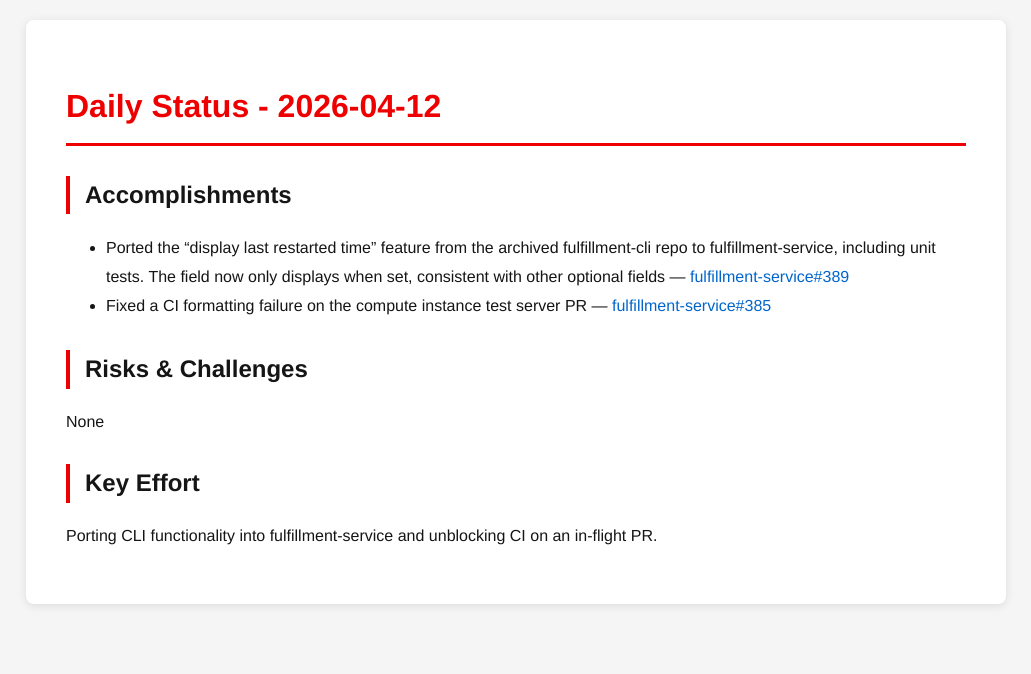
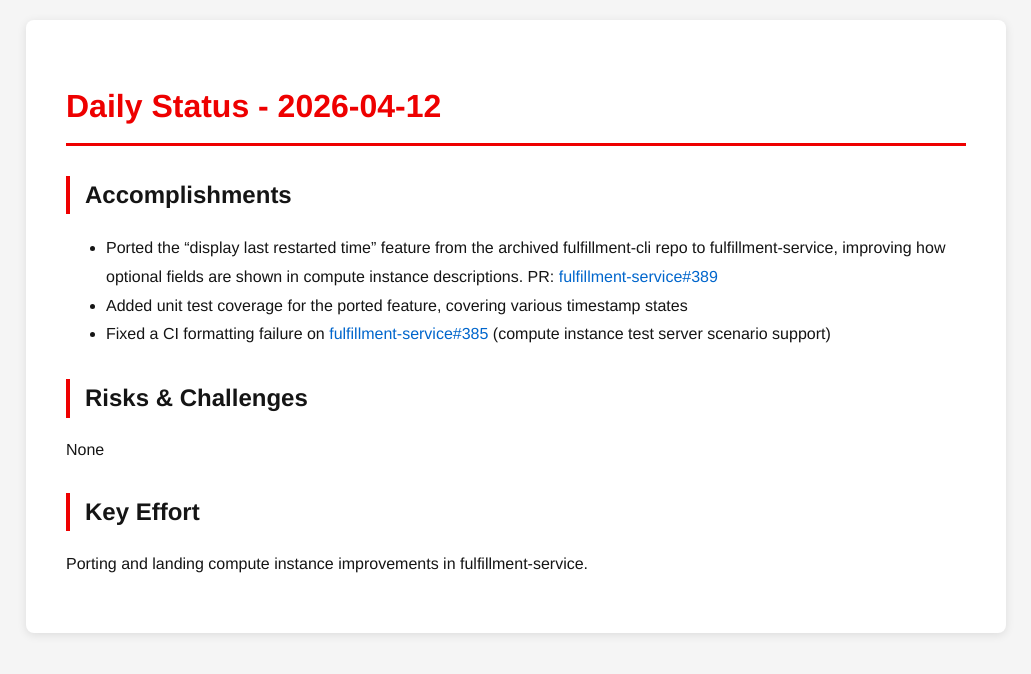
Before and after one commit to tzvatot/daily-status, a Jekyll site: the page built from 2026-04-12.md, in a window 1280 px wide. Shown: the top 674 px of the page, without its empty margins (124-1155 px from the left). Built offline with Jekyll 4.4.1, drawn with Linux system fonts in a browser that asks for light colours.

Commit message:
Daily status update - 2026-04-12

```diff
--- a/2026-04-12.md
+++ b/2026-04-12.md
@@ -7,11 +7,12 @@ date: 2026-04-12
 # Daily Status - 2026-04-12
 
 ## Accomplishments
-- Ported the "display last restarted time" feature from the archived fulfillment-cli repo to fulfillment-service, including unit tests. The field now only displays when set, consistent with other optional fields — [fulfillment-service#389](https://github.com/osac-project/fulfillment-service/pull/389)
-- Fixed a CI formatting failure on the compute instance test server PR — [fulfillment-service#385](https://github.com/osac-project/fulfillment-service/pull/385)
+- Ported the "display last restarted time" feature from the archived fulfillment-cli repo to fulfillment-service, improving how optional fields are shown in compute instance descriptions. PR: [fulfillment-service#389](https://github.com/osac-project/fulfillment-service/pull/389)
+- Added unit test coverage for the ported feature, covering various timestamp states
+- Fixed a CI formatting failure on [fulfillment-service#385](https://github.com/osac-project/fulfillment-service/pull/385) (compute instance test server scenario support)
 
 ## Risks & Challenges
 None
 
 ## Key Effort
-Porting CLI functionality into fulfillment-service and unblocking CI on an in-flight PR.
+Porting and landing compute instance improvements in fulfillment-service.
```
